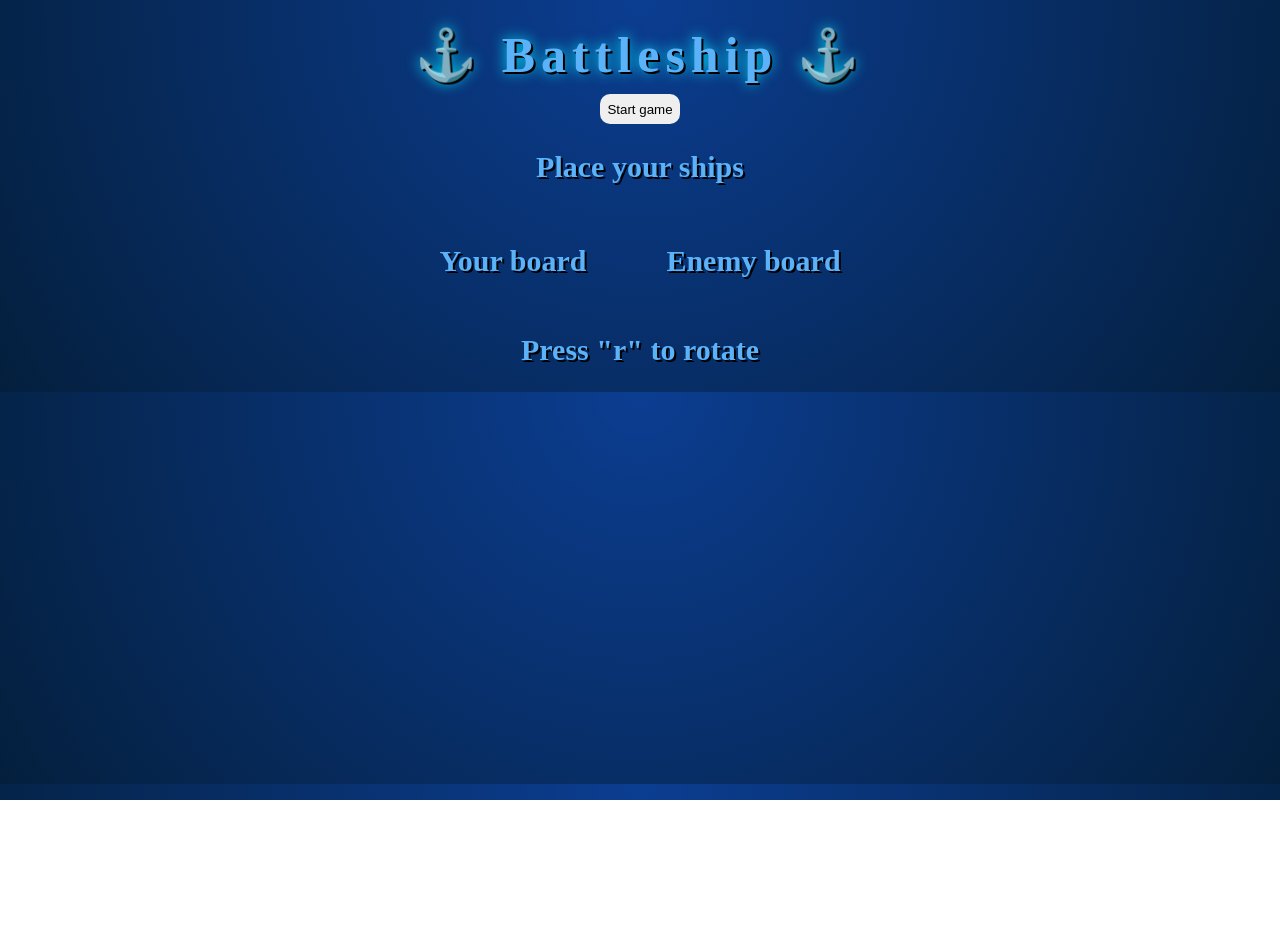
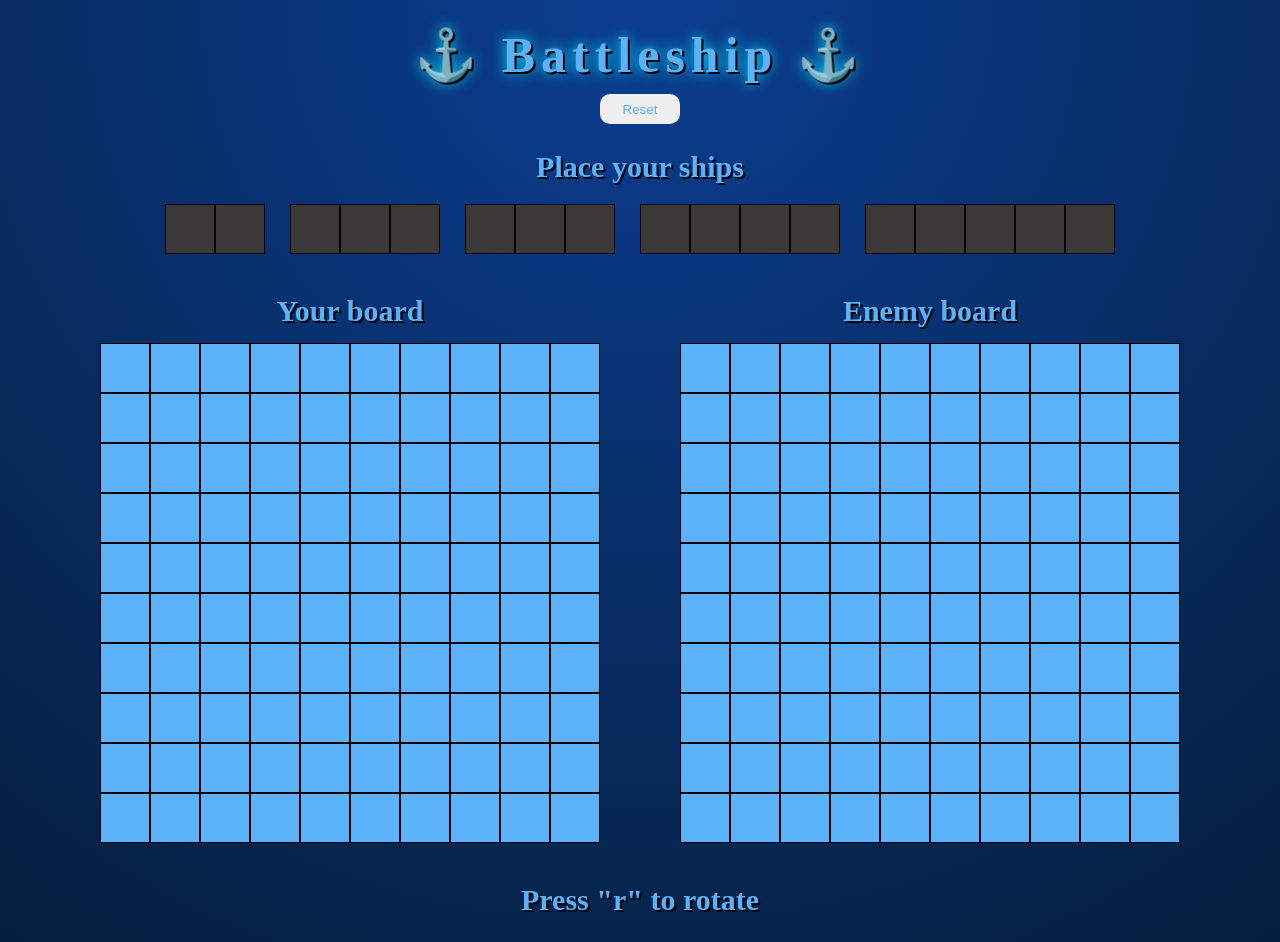
Before and after one commit to AminaAssouane/battleship, a website built with webpack: page src/template.html in a window 1280 px wide. Before the commit the page ends 800 px from the top, so only its background shows below. Built offline with nearby package versions, Linux system fonts and the light colour scheme; files whose address does not match are found by name.

Commit message:
Switch start button with reset button

```diff
--- a/src/display.js
+++ b/src/display.js
@@ -20,10 +20,15 @@ let player2 = null;
 
 let rotated = false;
 
-startBtn.addEventListener("click", () => {
+[player1, player2] = logic.startGame();
+player2.gameboard.randomPlaceShips();
+makeBoard();
+makeShips();
+placeShips();
+
+resetBtn.addEventListener("click", () => {
   resetBoard();
   [player1, player2] = logic.startGame();
-  // player1.gameboard.randomPlaceShips();
   player2.gameboard.randomPlaceShips();
   makeBoard();
   makeShips();
--- a/src/styles.css
+++ b/src/styles.css
@@ -71,9 +71,11 @@ button {
   border-radius: 10px;
   border: none;
   cursor: pointer;
+  color: rgb(91, 178, 249);
 }
 
 button:hover {
+  color: white;
   background-color: rgb(91, 178, 249);
 }
 
--- a/src/template.html
+++ b/src/template.html
@@ -8,7 +8,7 @@
   <body>
     <header>
       <h1>⚓ Battleship ⚓</h1>
-      <button id="startBtn">Start game</button>
+      <button id="resetBtn">Reset</button>
     </header>
     <main>
       <div id="setup-area">
```
